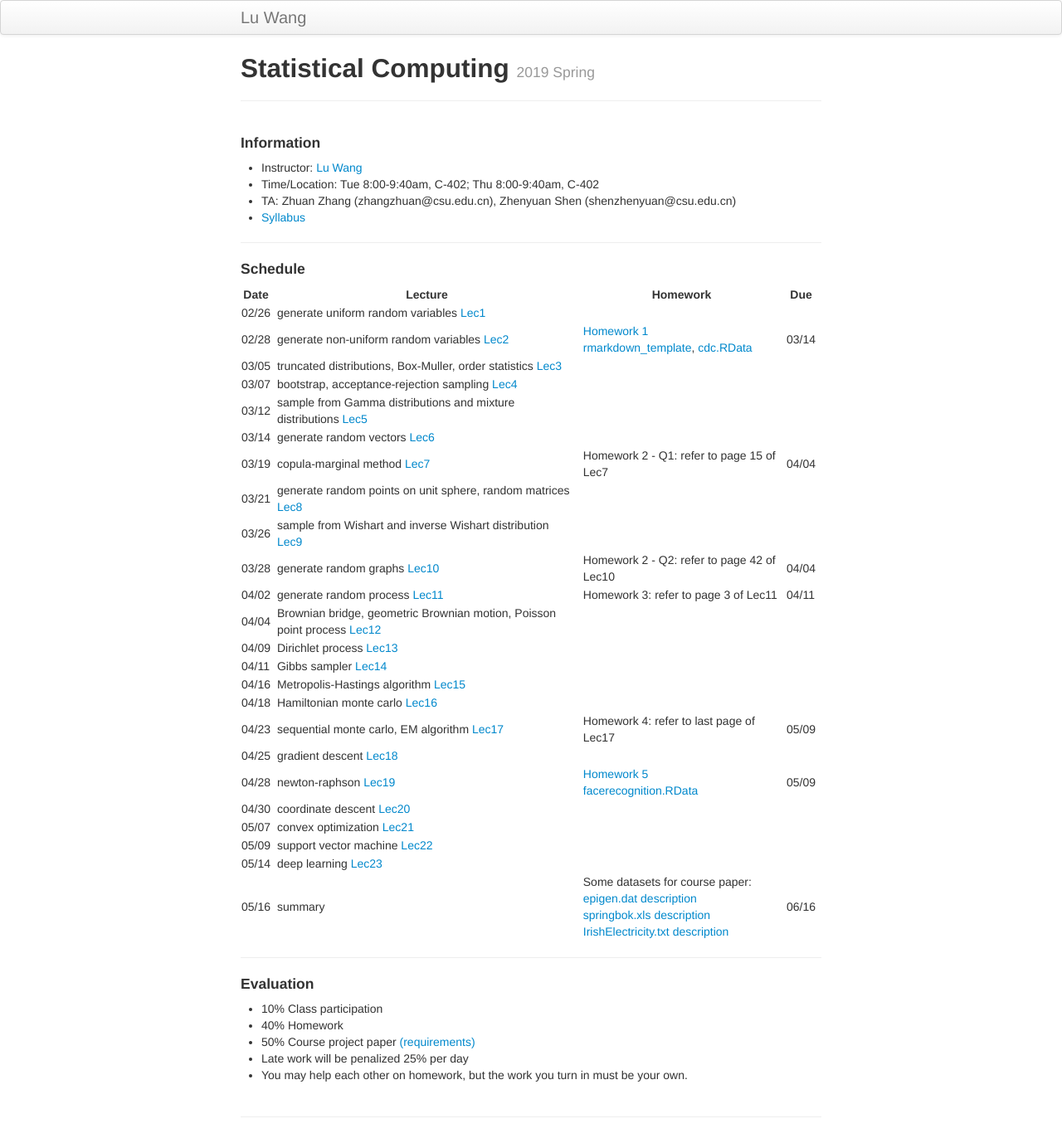
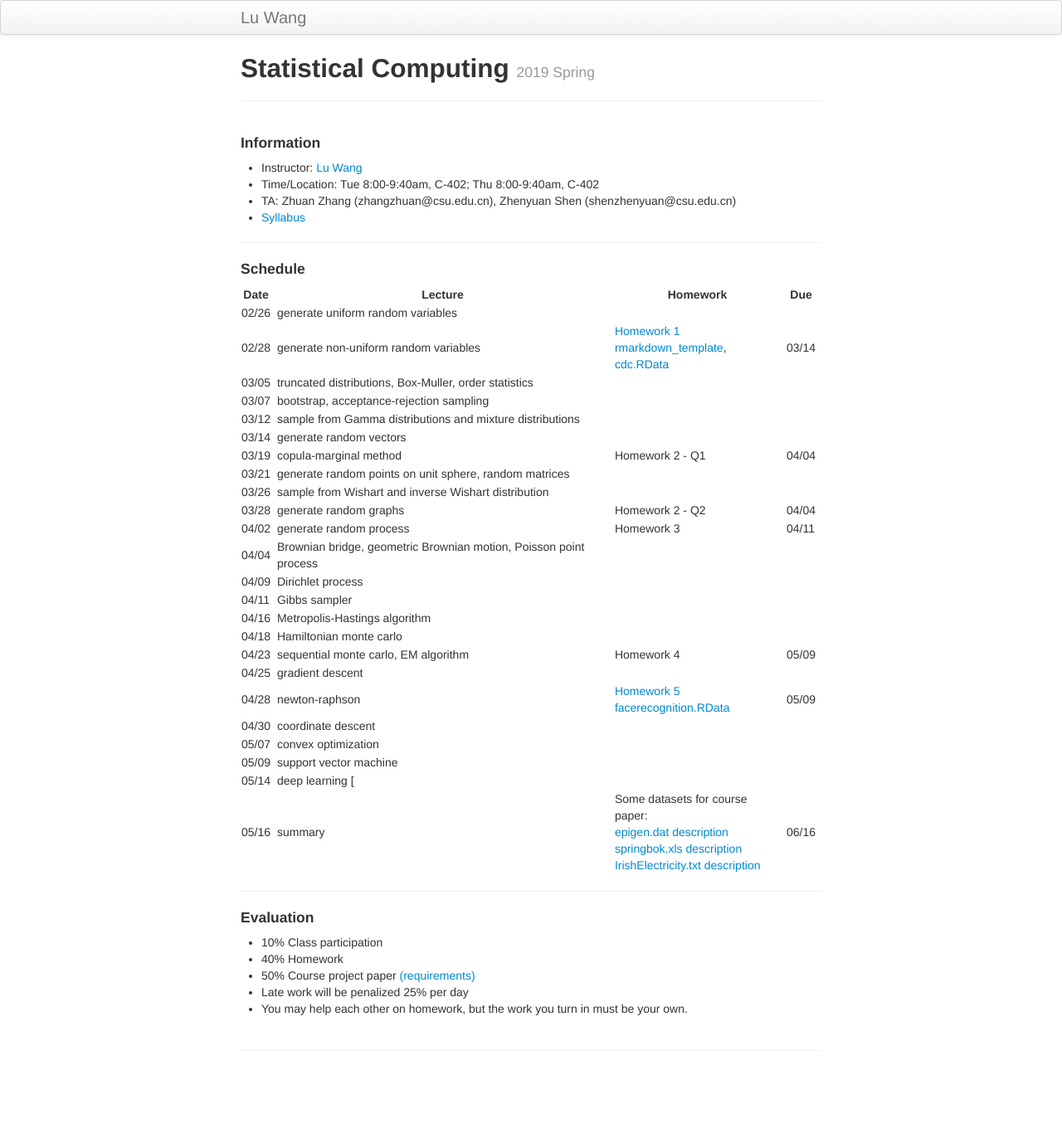
Before and after one commit to wangronglu/statcomp, a Jekyll site: the page built from index.md, in a window 1280 px wide. Shown: the whole page at 83% size. Built offline with Jekyll 4.4.1, drawn with Linux system fonts in a browser that asks for light colours; after the commit the page ends 1298 px from its top, so only the background shows below that.

Commit message:
Update index.md

```diff
--- a/index.md
+++ b/index.md
@@ -16,29 +16,29 @@ description: Course Website
 
 | Date | | Lecture | |  Homework  | | Due |
 |------|---|--------------------------------|---|----------|---|--------------|
-| 02/26 || generate uniform random variables  [Lec1](Lectures/random_generator_online.pdf) ||   ||   ||
-| 02/28 || generate non-uniform random variables [Lec2](Lectures/random_generator_online2.pdf)  || [Homework 1](Homeworks/homework1.pdf)  <br> [rmarkdown_template](Homeworks/rmarkdown_template.Rmd), [cdc.RData](Homeworks/cdc.RData) ||  03/14 ||
-| 03/05 || truncated distributions, Box-Muller, order statistics [Lec3](Lectures/random_generator_online3.pdf) ||   ||   ||
-| 03/07 || bootstrap, acceptance-rejection sampling [Lec4](Lectures/random_generator_online4.pdf) ||   ||   ||
-| 03/12 || sample from Gamma distributions and mixture distributions [Lec5](Lectures/random_generator_online5.pdf)  ||   ||   ||
-| 03/14 || generate random vectors [Lec6](Lectures/random_vector_online1.pdf)  ||   ||   ||
-| 03/19 || copula-marginal method [Lec7](Lectures/random_vector_online2.pdf) || Homework 2 - Q1: refer to page 15 of Lec7|| 04/04 ||
-| 03/21 || generate random points on unit sphere, random matrices [Lec8](Lectures/random_vector_online3.pdf)||  ||   ||
-| 03/26 || sample from Wishart and inverse Wishart distribution [Lec9](Lectures/random_vector_online4.pdf)||  ||   ||
-| 03/28 || generate random graphs [Lec10](Lectures/random_vector_online5.pdf) || Homework 2 - Q2: refer to page 42 of Lec10 || 04/04 ||
-| 04/02 || generate random process [Lec11](Lectures/generate_process_online1.pdf) || Homework 3: refer to page 3 of Lec11  || 04/11 ||
-| 04/04 || Brownian bridge, geometric Brownian motion, Poisson point process [Lec12](Lectures/generate_process_online2.pdf) ||  ||   ||
-| 04/09 || Dirichlet process [Lec13](Lectures/generate_process_online3.pdf) ||   ||   ||
-| 04/11 || Gibbs sampler [Lec14](Lectures/gibbs_sampler.pdf) ||   ||   ||
-| 04/16 || Metropolis-Hastings algorithm [Lec15](Lectures/Metropolis-Hastings_online1.pdf) ||   ||   ||
-| 04/18 || Hamiltonian monte carlo [Lec16](Lectures/Metropolis-Hastings_online3.pdf) ||   ||   ||
-| 04/23 || sequential monte carlo, EM algorithm [Lec17](Lectures/EM_algorithm.pdf)|| Homework 4: refer to last page of Lec17  || 05/09  ||
-| 04/25 || gradient descent [Lec18](Lectures/gradient_descent.pdf)||   ||   ||
-| 04/28 || newton-raphson [Lec19](Lectures/newton_raphson.pdf)|| [Homework 5](Homeworks/homework_5.pdf) <br> [facerecognition.RData](Homeworks/facerecognition.RData)  || 05/09 ||
-| 04/30 || coordinate descent [Lec20](Lectures/coord_descent_online.pdf) ||  ||  ||
-| 05/07 || convex optimization [Lec21](Lectures/SVM_KKT_online1.pdf) ||  ||  ||
-| 05/09 || support vector machine [Lec22](Lectures/SVM_KKT_online2.pdf) ||  ||  ||
-| 05/14 || deep learning [Lec23](Lectures/deep-learning.pdf) ||  ||  ||
+| 02/26 || generate uniform random variables  ||   ||   ||
+| 02/28 || generate non-uniform random variables  || [Homework 1](Homeworks/homework1.pdf)  <br> [rmarkdown_template](Homeworks/rmarkdown_template.Rmd), [cdc.RData](Homeworks/cdc.RData) ||  03/14 ||
+| 03/05 || truncated distributions, Box-Muller, order statistics ||   ||   ||
+| 03/07 || bootstrap, acceptance-rejection sampling ||   ||   ||
+| 03/12 || sample from Gamma distributions and mixture distributions  ||   ||   ||
+| 03/14 || generate random vectors  ||   ||   ||
+| 03/19 || copula-marginal method || Homework 2 - Q1|| 04/04 ||
+| 03/21 || generate random points on unit sphere, random matrices ||  ||   ||
+| 03/26 || sample from Wishart and inverse Wishart distribution ||  ||   ||
+| 03/28 || generate random graphs || Homework 2 - Q2 || 04/04 ||
+| 04/02 || generate random process  || Homework 3 || 04/11 ||
+| 04/04 || Brownian bridge, geometric Brownian motion, Poisson point process ||  ||   ||
+| 04/09 || Dirichlet process ||   ||   ||
+| 04/11 || Gibbs sampler ||   ||   ||
+| 04/16 || Metropolis-Hastings algorithm ||   ||   ||
+| 04/18 || Hamiltonian monte carlo ||   ||   ||
+| 04/23 || sequential monte carlo, EM algorithm || Homework 4  || 05/09  ||
+| 04/25 || gradient descent ||   ||   ||
+| 04/28 || newton-raphson || [Homework 5](Homeworks/homework_5.pdf) <br> [facerecognition.RData](Homeworks/facerecognition.RData)  || 05/09 ||
+| 04/30 || coordinate descent  ||  ||  ||
+| 05/07 || convex optimization  ||  ||  ||
+| 05/09 || support vector machine  ||  ||  ||
+| 05/14 || deep learning [ ||  ||  ||
 | 05/16 || summary || Some datasets for course paper: <br> [epigen.dat](Homeworks/epigen.dat) [description](Homeworks/epigen_description.pdf) <br> [springbok.xls](Homeworks/springbok.xls) [description](Homeworks/springbok_description.pdf) <br> [IrishElectricity.txt](Homeworks/IrishElectricity.txt) [description](Homeworks/IrishElectricity_description.pdf) || 06/16 ||
 
 ---
```
